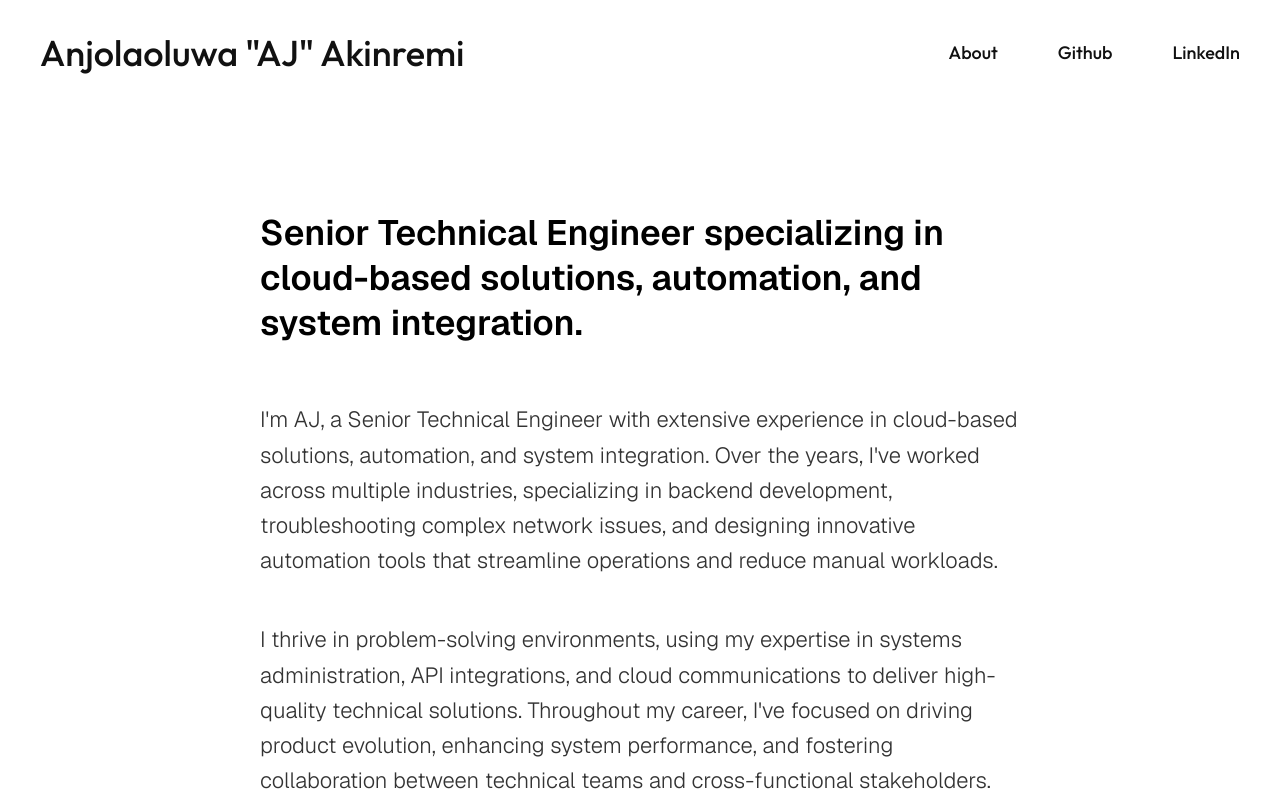
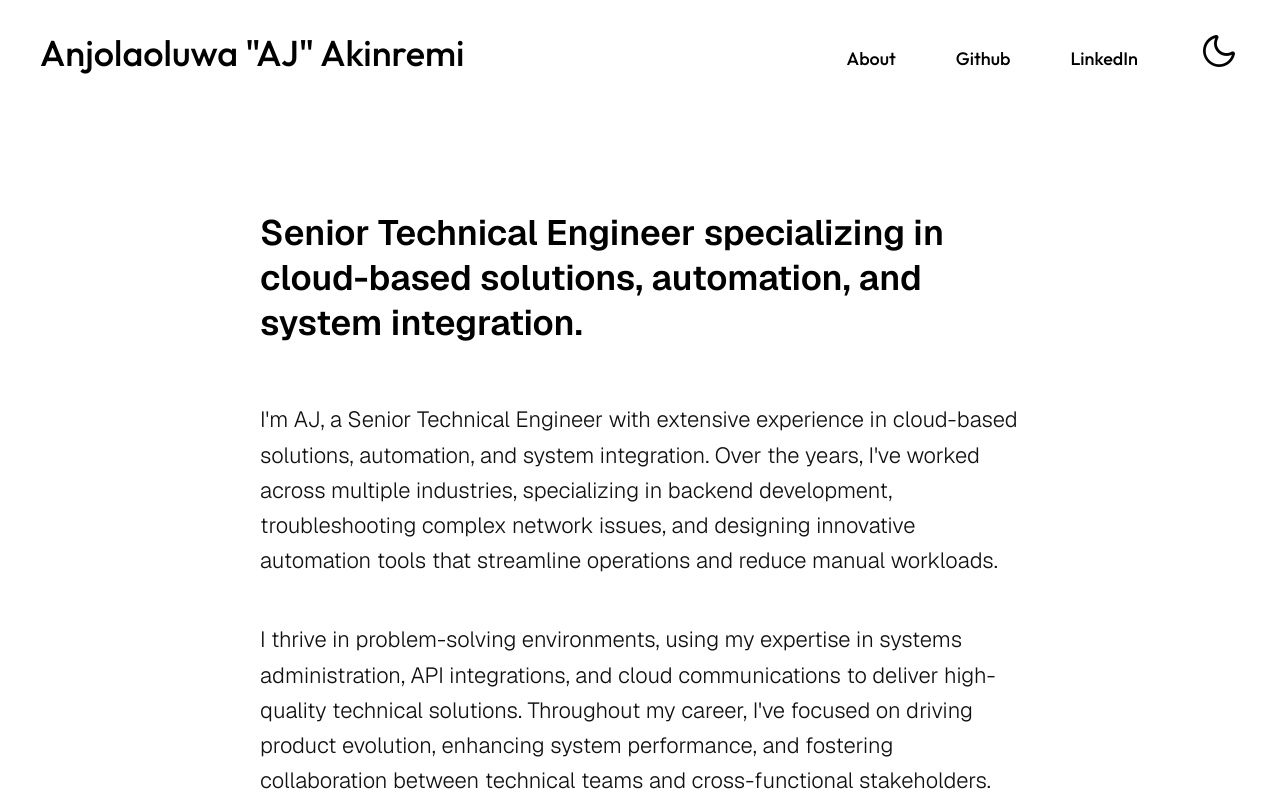
Before and after one commit to thecenturist/portfolio-app, a Vue app: page /about in a window 1280 px wide. Shown: the top 800 px of the page. Built offline with nearby package versions, Linux system fonts and the light colour scheme.

Commit message:
Changed css to use theme selection

```diff
--- a/src/components/AboutRead.vue
+++ b/src/components/AboutRead.vue
@@ -35,7 +35,7 @@
     font-family: 'Geist';
     font-size: 1.375rem;
     line-height: 160%;
-    color: #333333;
+    color: var(--primary-body-color);
     font-weight: 300;
     max-width: 760px;
 }
--- a/src/components/AboutSnippet.vue
+++ b/src/components/AboutSnippet.vue
@@ -22,7 +22,7 @@
     font-family: 'Geist';
     font-size: 1.375rem;
     line-height: 160%;
-    color: #333333;
+    color: var(--primary-body-color);
     font-weight: 300;
     max-width: 760px;
     align-items: center;
@@ -31,13 +31,13 @@
 .about-snippet a {
     text-decoration: none;
     font-family: 'Geist', sans-serif;
-    color: #000000;
+    color: var(--primary-text-color);
     font-style: bold;
     font-size: 1.375rem;
     cursor: pointer;
 }
 .about-snippet a:hover {
-    color: #333333;
+    color: var(--primary-body-color);
     text-decoration: underline;
 }
 </style>
--- a/src/components/Education.vue
+++ b/src/components/Education.vue
@@ -27,7 +27,7 @@
 }
 .education p {
     line-height: 0%;
-    color: #333333;
+    color: var(--primary-body-color);
 }
 .multi-row-grid p {
     font-size: 1.375rem;
@@ -38,7 +38,7 @@
     flex-direction: column;
 }
 .title {
-    color: #111111;
+    color: var(--primary-text-color);
     font-weight: 400;
     font-size: 1.365rem;
 }
--- a/src/components/EmailDisplay.vue
+++ b/src/components/EmailDisplay.vue
@@ -34,12 +34,12 @@ const copyEmail = () => {
     font-weight: 300;
 }
 .email-display p span {
-    color: #333333;
+    color: var(--primary-body-color);
 }
 .email {
     font-size: 3.7vw;
     cursor: pointer;
-    color: #111111;
+    color: var(--primary-text-color);
     font-weight: 600;
 }
 </style>
--- a/src/components/Footer.vue
+++ b/src/components/Footer.vue
@@ -12,7 +12,7 @@
     max-width: 1200px;
     margin: 0 auto;
     font-family: 'Geist', sans-serif;
-    color: #888888;
+    color: var(--secondary-text-color);
     font-weight: 400;
     font-size: 0.875rem;
     padding: 40px;
--- a/src/components/Navigation.vue
+++ b/src/components/Navigation.vue
@@ -5,12 +5,27 @@
             <router-link to="/about">About</router-link>
             <a href="https://github.com/thecenturist" target="_blank">Github</a>
             <a href="https://www.linkedin.com/in/aj-akinremi//" target="_blank">LinkedIn</a>
+            <a @click="toggleDarkMode" id="dark-mode-toggle"><i :class="darkMode ? 'pi pi-sun' : 'pi pi-moon'" style="font-size: 2rem;"></i></a>
         </nav>
     </header>
 </template>
 
+<script setup>
+import { ref } from 'vue'
+const darkMode = ref(false)
+const toggleDarkMode = () => {
+    darkMode.value = !darkMode.value
+    if(darkMode.value){
+        document.body.setAttribute('data-theme', 'dark')
+    } else {
+        document.body.removeAttribute('data-theme')
+    }
+}
+</script>
+
 <style scoped>
 @import url('https://fonts.googleapis.com/css2?family=Geist:wght@100..900&family=Montserrat:ital,wght@0,100..900;1,100..900&family=Open+Sans:ital,wght@0,300..800;1,300..800&family=Outfit:wght@100..900&family=Poppins:ital,wght@0,100;0,200;0,300;0,400;0,500;0,600;0,700;0,800;0,900;1,100;1,200;1,300;1,400;1,500;1,600;1,700;1,800;1,900&display=swap');
+@import "primeicons/primeicons.css";
 
 .header {
     margin-top: 30px;
@@ -22,6 +37,7 @@
     margin-left: auto;
     margin-right: auto;
     font-size: 16px;
+    color: var(--primary-text-color);
 }
 
 .logo {
@@ -33,7 +49,7 @@
 }
 .logo, .header a {
     font-family: 'Outfit';
-    color: #111111;
+    color: var(--primary-text-color);
     font-weight: 500;
 }
 
@@ -42,11 +58,11 @@ a {
     text-decoration: none;
 }
 .navbar a {
-    position: relative;
     font-size: 18px;
     font-weight: 500;
     text-decoration: none;
     margin-left:60px;
+    transition: 0.3s ease;
 }
 .navbar a::before {
     content: '';
@@ -61,4 +77,10 @@ a {
     text-decoration: underline;
     text-decoration-thickness: 4px;
 }
+#dark-mode-toggle {
+    text-decoration: none;
+    /* border: 1px solid var(--primary-text-color); */
+    padding: 5px;
+    border-radius: 50px;
+}
 </style>
--- a/src/components/WorkExperiences.vue
+++ b/src/components/WorkExperiences.vue
@@ -35,7 +35,7 @@
 }
 .work-experience p {
     line-height: 0%;
-    color: #333333;
+    color: var(--primary-body-color);
 }
 .multi-row-grid p {
     font-size: 1.375rem;
@@ -46,7 +46,7 @@
     flex-direction: column;
 }
 .title {
-    color: #111111;
+    color: var(--primary-text-color);
     font-weight: 400;
 }
 .entity {
```
